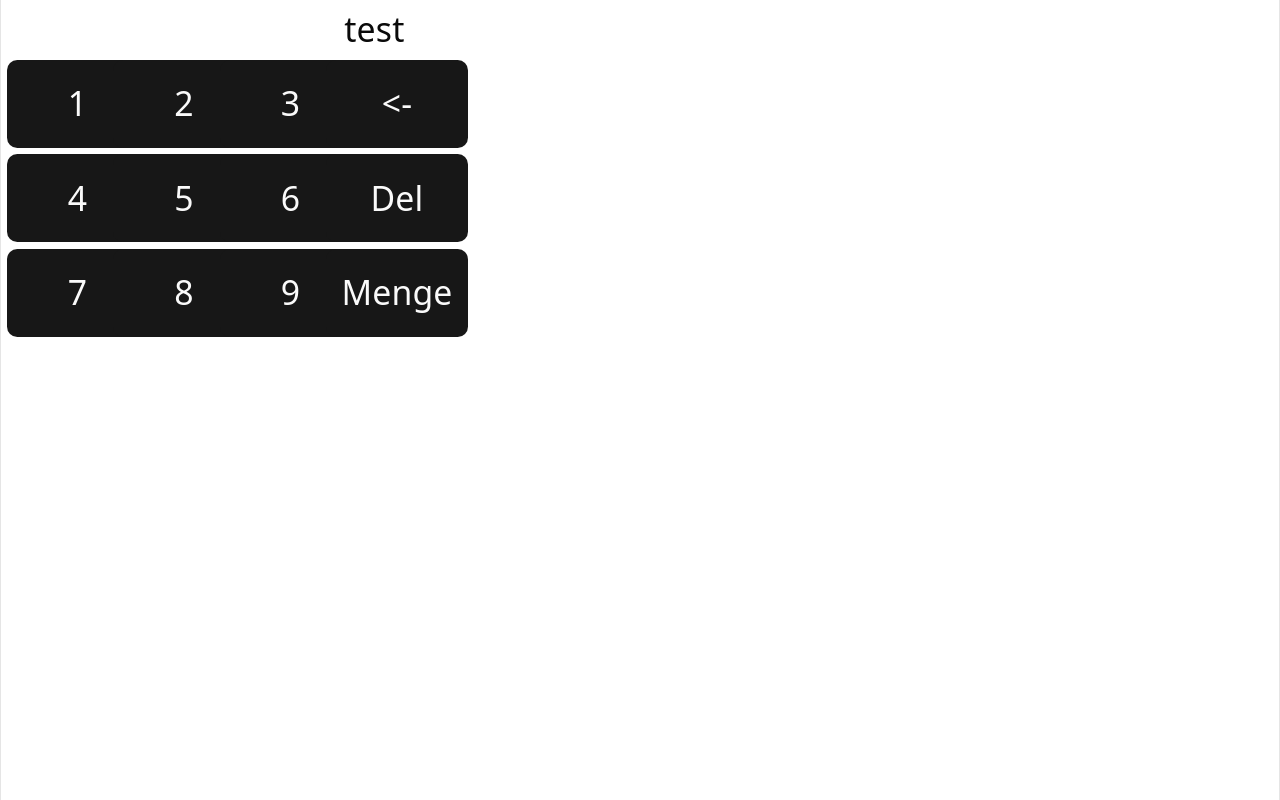
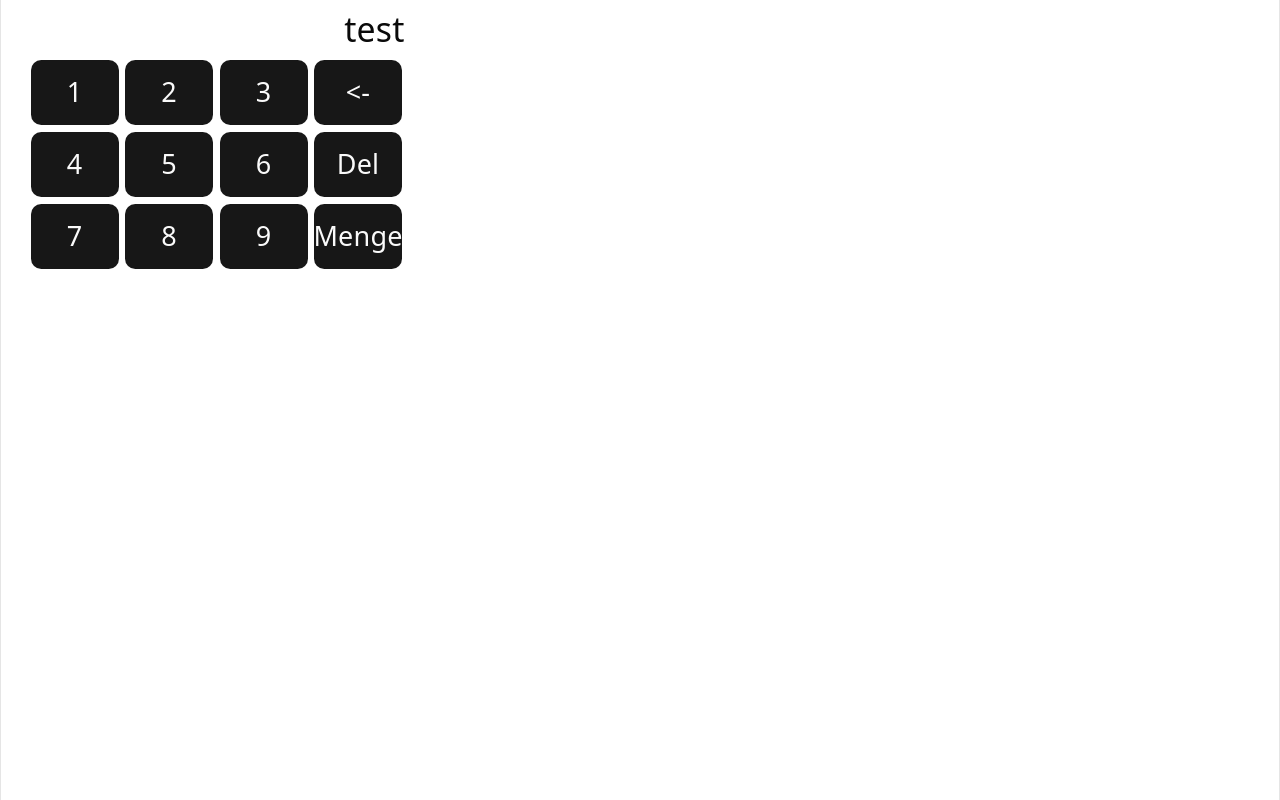
Before and after one commit to Soeren-Lange/pos-system, a React (Vite) app: page / in a window 1280 px wide. Built offline with nearby package versions, Linux system fonts and the light colour scheme.

Commit message:
style(Button): tapButton resize to h-15/w-20 text-2xl
Numpad takes too much space, therefore smaller button

```diff
--- a/src/components/ui/button.tsx
+++ b/src/components/ui/button.tsx
@@ -24,7 +24,7 @@ const buttonVariants = cva(
         xs: "h-6 gap-1 rounded-[min(var(--radius-md),10px)] px-2 text-xs in-data-[slot=button-group]:rounded-lg has-data-[icon=inline-end]:pr-1.5 has-data-[icon=inline-start]:pl-1.5 [&_svg:not([class*='size-'])]:size-3",
         sm: "h-7 gap-1 rounded-[min(var(--radius-md),12px)] px-2.5 text-[0.8rem] in-data-[slot=button-group]:rounded-lg has-data-[icon=inline-end]:pr-1.5 has-data-[icon=inline-start]:pl-1.5 [&_svg:not([class*='size-'])]:size-3.5",
         lg: "h-9 gap-1.5 px-2.5 has-data-[icon=inline-end]:pr-2 has-data-[icon=inline-start]:pl-2",
-        tapButton: "h-20 w-32 text-3xl gap-1.5 px-2.5 has-data-[icon=inline-end]:pr-2 has-data-[icon=inline-start]:pl-2",
+        tapButton: "h-15 w-20 text-2xl gap-1.5 px-2.5 has-data-[icon=inline-end]:pr-2 has-data-[icon=inline-start]:pl-2",
         inputButton: "h-31 w-20 text-1xl gap-1.5 px-2.5 has-data-[icon=inline-end]:pr-2 has-data-[icon=inline-start]:pl-2",
         icon: "size-8",
         "icon-xs":
```
